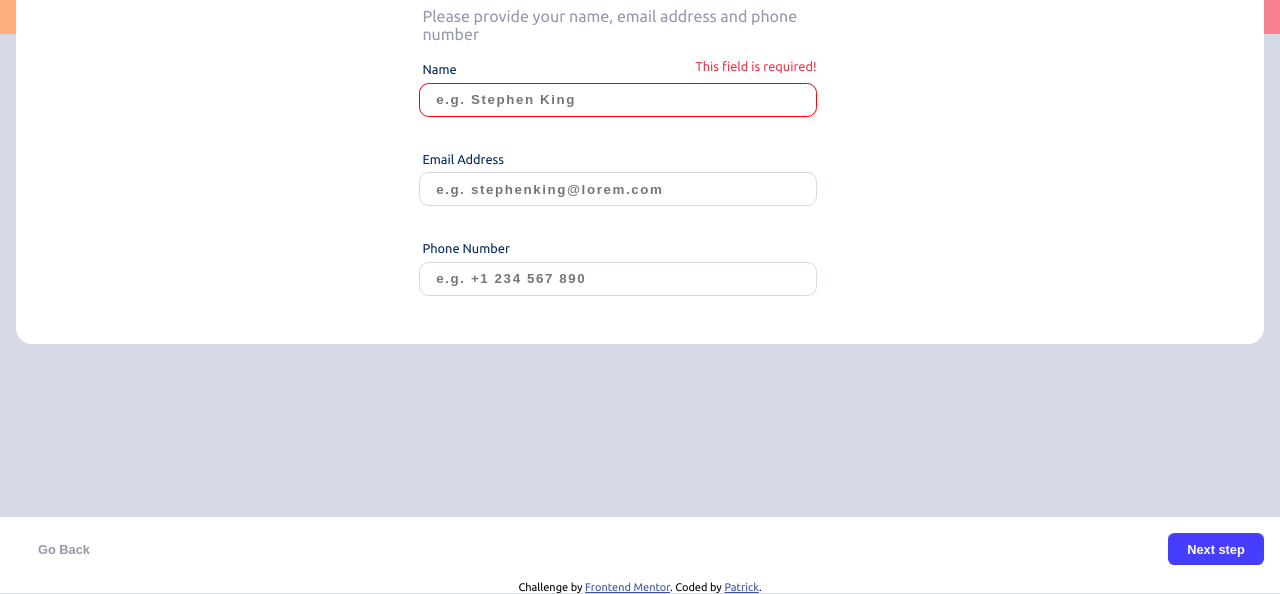
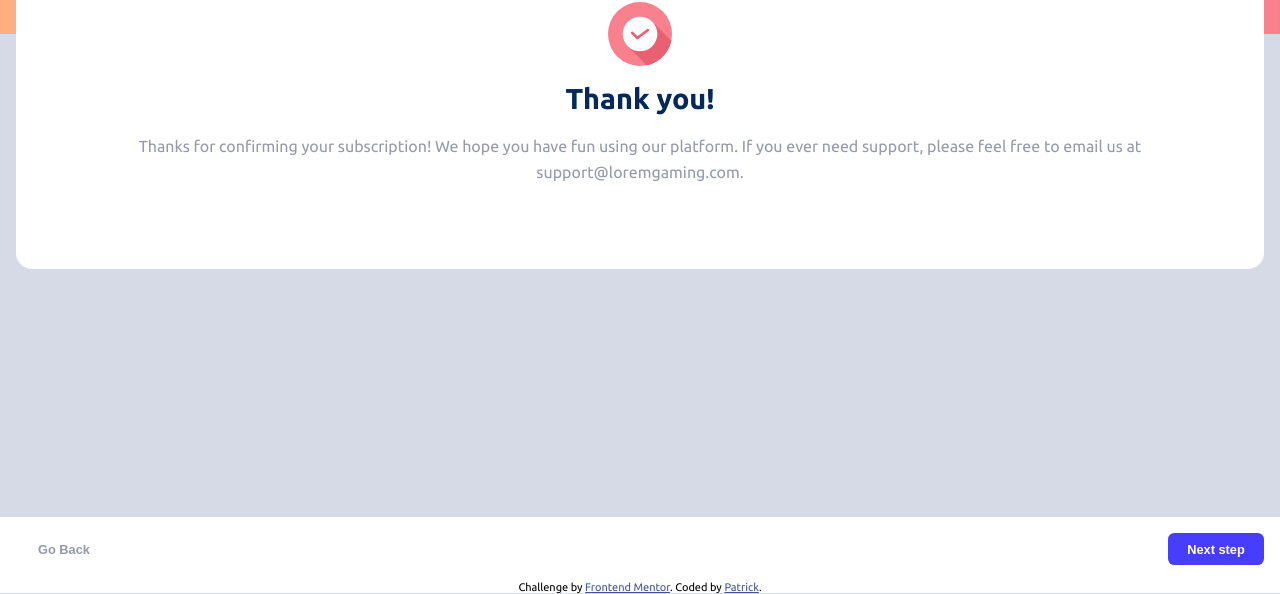
Before and after one commit to XHAKEHE/FM-MULTI_STEP_FORM_MAIN, a website: page index.html in a window 1280 px wide. Shown: the part 206-800 px from the top of the page. Drawn offline with Linux system fonts and the light colour scheme.

Commit message:
Step 5 ready

```diff
--- a/index.html
+++ b/index.html
@@ -32,7 +32,7 @@
       <img src="assets\images\bg-sidebar-mobile.svg" alt="">
     </div>
     <!-- STEP 1 -->
-    <div class="step-1 ">
+    <div class="step-1 innactive">
       <div class="description">
         <h1>Personal info</h1>
         <p>Please provide your name, email address and phone number</p>
@@ -192,7 +192,15 @@
       </div>
     </div>
 
+    <!-- STEP 5 THANK YOU -->
+    <div class="step-5">
+      <img src="assets\images\icon-thank-you.svg" alt="">
+      <h1>Thank you!</h1>
+      <p> Thanks for confirming your subscription! We hope you have fun
+        using our platform. If you ever need support, please feel free
+        to email us at support@loremgaming.com.</p>
 
+    </div>
 
   </main>
 
--- a/src/sass/main.scss
+++ b/src/sass/main.scss
@@ -60,7 +60,6 @@ label {
 }
 
 nav {
-	// background-color: #fff;
 	height: 4rem;
 	margin-top: 2rem;
 	display: flex;
@@ -143,7 +142,6 @@ main {
 				color: $Strawberry-red;
 				border: none;
 			}
-
 		}
 	}
 	.step-2 {
@@ -151,7 +149,6 @@ main {
 			display: flex;
 			align-items: center;
 			padding: 0.5rem;
-			// padding-left: 5vw;
 			margin: 0.5rem;
 			margin-top: 1.4rem;
 			margin-bottom: 1.4rem;
@@ -190,7 +187,6 @@ main {
 				display: flex;
 
 				input[type='checkbox'] {
-					// visibility: hidden;
 					display: none;
 					&:checked + label {
 						background-color: $Marine-blue;
@@ -309,6 +305,23 @@ main {
 			}
 		}
 	}
+	.step-5 {
+		display: flex;
+		flex-direction: column;
+		justify-content: center;
+		align-items: center;
+		text-align: center;
+		margin: 4rem 0.2rem;
+		img {
+			height: 4rem;
+		}
+		h1 {
+			font-size: 1.8rem;
+		}
+		p {
+			line-height: 1.6rem;
+		}
+	}
 }
 footer {
 	position: fixed;
@@ -320,6 +333,7 @@ footer {
 	background-color: #fff;
 	.step-btns {
 		display: flex;
+		// display: none;
 		justify-content: space-between;
 
 		button {
```
Also changed, not shown: dist/css/main.mini.css, 1 other file.
